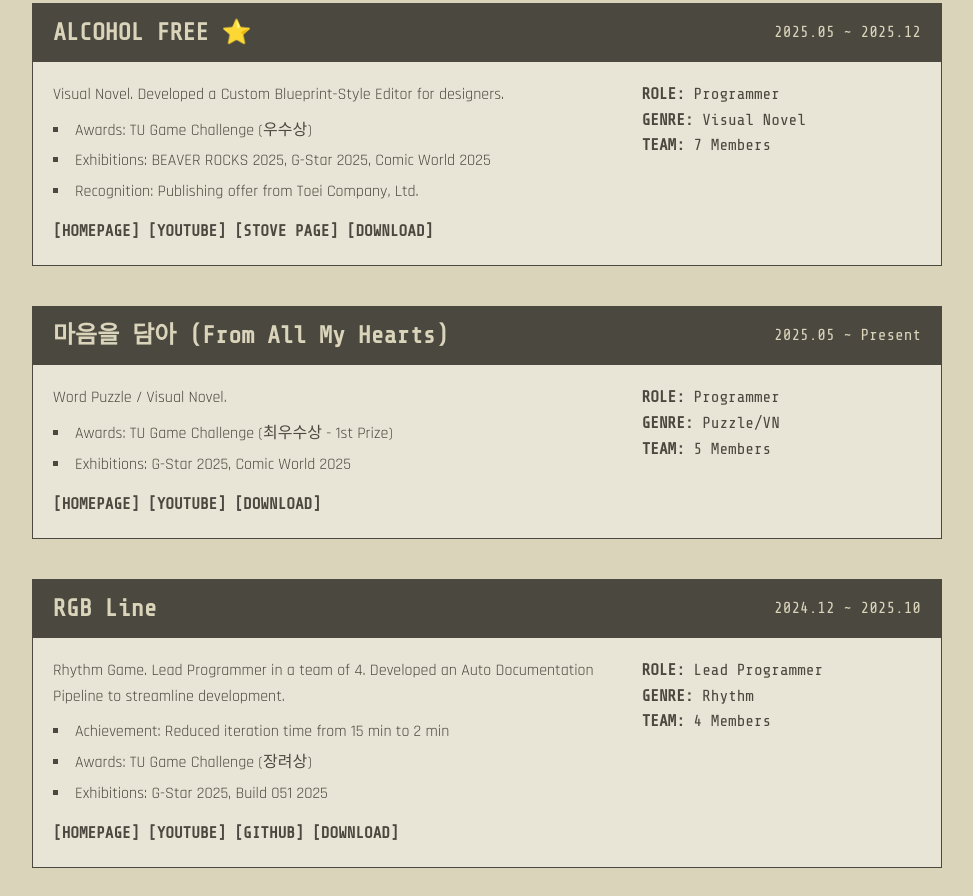
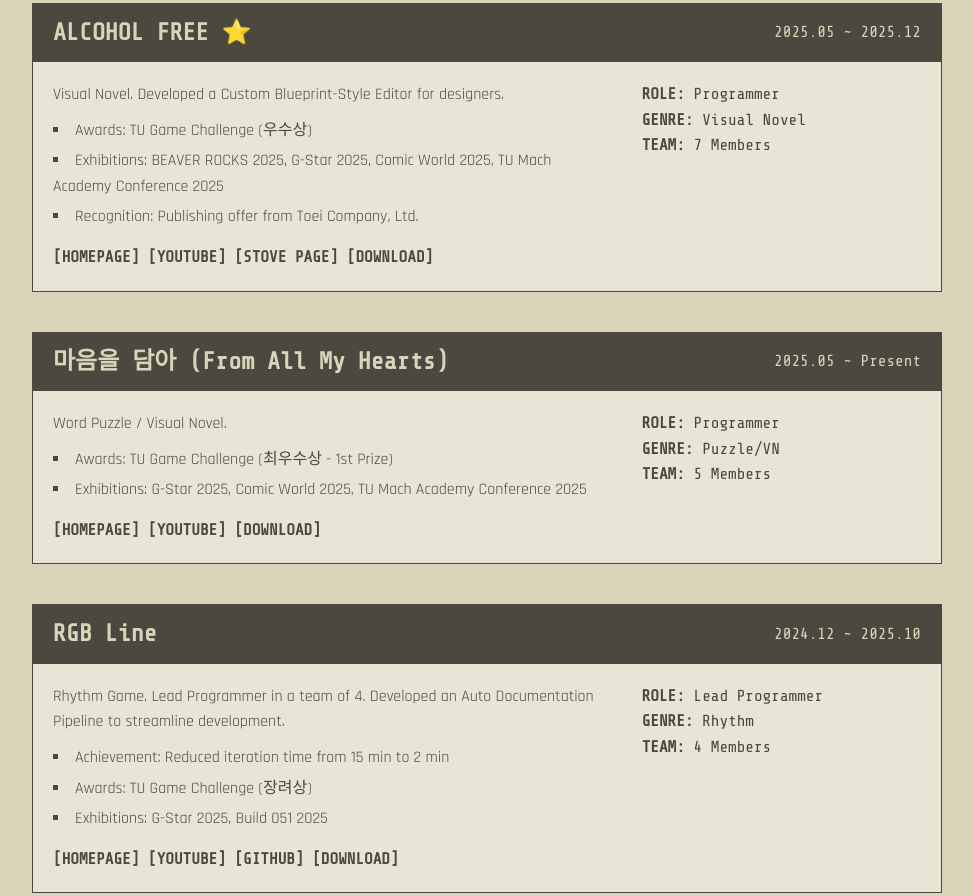
Before and after one commit to HyunsuYu/HyunsuYu.github.io, a plain HTML site: page index.html in a window 1280 px wide. Shown: the part 1587-2483 px from the top of the page, without its empty margins (278-1251 px from the left). Drawn offline with nearby package versions, Linux system fonts and the light colour scheme.

Commit message:
Update - TU Mach Academy Conference 2025

```diff
--- a/index.html
+++ b/index.html
@@ -590,7 +590,7 @@
                         <p>Visual Novel. Developed a Custom Blueprint-Style Editor for designers.</p>
                         <ul>
                             <li>Awards: TU Game Challenge (우수상)</li>
-                            <li>Exhibitions: BEAVER ROCKS 2025, G-Star 2025, Comic World 2025</li>
+                            <li>Exhibitions: BEAVER ROCKS 2025, G-Star 2025, Comic World 2025, TU Mach Academy Conference 2025</li>
                             <li>Recognition: Publishing offer from Toei Company, Ltd.</li>
                         </ul>
                         <div class="project-links mono">
@@ -619,7 +619,7 @@
                         <p>Word Puzzle / Visual Novel.</p>
                         <ul>
                             <li>Awards: TU Game Challenge (최우수상 - 1st Prize)</li>
-                            <li>Exhibitions: G-Star 2025, Comic World 2025</li>
+                            <li>Exhibitions: G-Star 2025, Comic World 2025, TU Mach Academy Conference 2025</li>
                         </ul>
                         <div class="project-links mono">
                             <a href="https://hyunsuyu.github.io/WithAllMyHeartWeb/" target="_blank">[HOMEPAGE]</a>
@@ -713,10 +713,11 @@
 
                 <div class="history-item">
                     <span class="history-year">EXHIBITIONS</span>
+                    <p><strong>BEAVER ROCKS 2025</strong> | ALCOHOL FREE</p>
                     <p><strong>G-Star 2025</strong> | ALCOHOL FREE, 마음을 담아, RGB Line, Cross Wordle</p>
                     <p><strong>Comic World 2025</strong> | Pleedus Partnership Booth</p>
-                    <p><strong>BEAVER ROCKS 2025</strong> | ALCOHOL FREE</p>
                     <p><strong>Build 051 2025</strong> | RGB Line</p>
+                    <p><strong>TU Mach Academy Conference 2025</strong> | ALCOHOL FREE, 마음을 담아</p>
                 </div>
             </div>
 
@@ -830,6 +831,7 @@
                         <strong>12</strong> | BEAVER ROCKS 2025 exhibition (ALCOHOL FREE)
                         <a href="https://beaverrocks.com/BeaverRocks2025-game" class="timeline-link" target="_blank">[BEAVER ROCKS 2025]</a>
                     </p>
+                    <p><strong>12</strong> | TU Mach Academy Conference 2025 (마음을 담아, ALCOHOL FREE)</p>
                     <p><strong>12-Present</strong> | DX12 Renderer (in progress)</p>
                 </div>
             </div>
```
